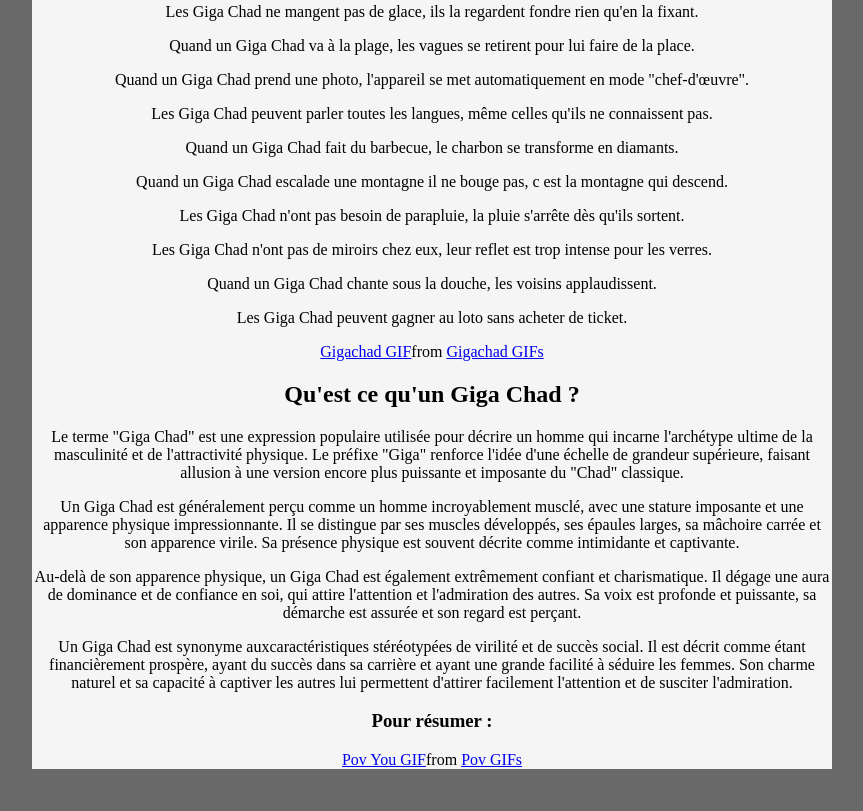
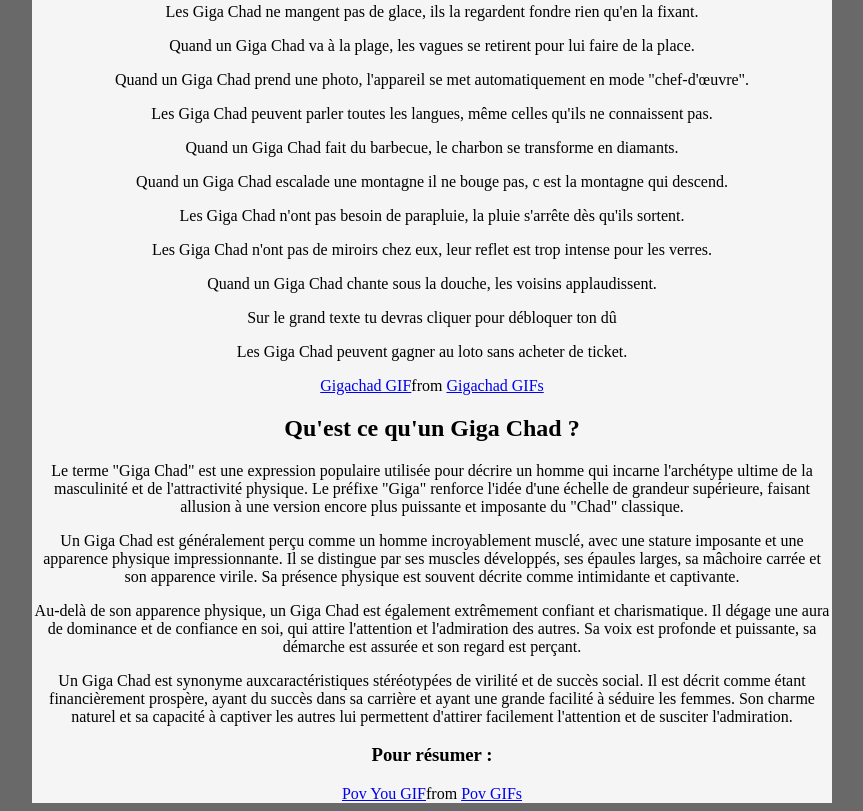
Before and after one commit to npcsacha/loulou74chad, a plain HTML site: page index.html in a window 1280 px wide. Shown: the part 867-1678 px from the top of the page, without its empty margins (208-1071 px from the left). Before the commit the page ends 1644 px from the top, so only its background shows below. Drawn offline with Linux system fonts and the light colour scheme; a script that the page names is missing.

Commit message:
Update index.html

```diff
--- a/index.html
+++ b/index.html
@@ -45,6 +45,7 @@
         <p>Les Giga Chad n'ont pas besoin de parapluie, la pluie s'arrête dès qu'ils sortent.</p>
         <p>Les Giga Chad n'ont pas de miroirs chez eux, leur reflet est trop intense pour les verres.</p>
         <p>Quand un Giga Chad chante sous la douche, les voisins applaudissent.</p>
+        <p>Sur le grand texte tu devras cliquer pour débloquer ton dû
         <p>Les Giga Chad peuvent gagner au loto sans acheter de ticket.</p>
         <div class="tenor-gif-embed" data-postid="20773266" data-share-method="host" data-aspect-ratio="0.596875" data-width="100%"><a href="https://tenor.com/view/gigachad-chad-gif-20773266">Gigachad GIF</a>from <a href="https://tenor.com/search/gigachad-gifs">Gigachad GIFs</a></div> <script type="text/javascript" async src="https://tenor.com/embed.js"></script>
         <h2>Qu'est ce qu'un Giga Chad ?</h2>
```
